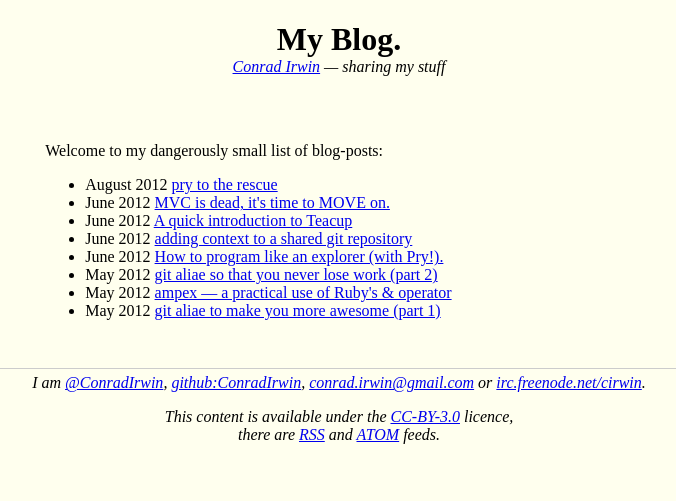
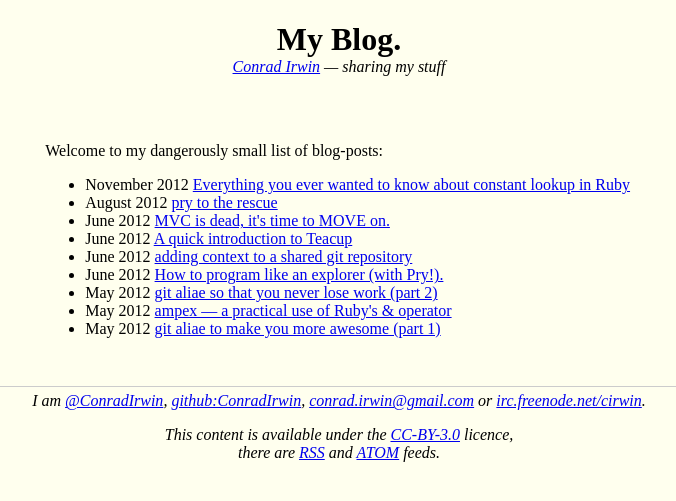
Before and after one commit to ConradIrwin/conradirwin.github.com, a Jekyll site: the page built from index.html, in a window 1280 px wide. Shown: the top 501 px of the page, without its empty margins (301-977 px from the left). Built offline with Jekyll 4.4.1, drawn with Linux system fonts in a browser that asks for light colours; Markdown is read by kramdown in place of the engine named in the settings; comment, search, counter and statistics services are not loaded; some of the changed lines change nothing that is shown.

Commit message:
+Everything you ever wanted to know about constant lookup in Ruby

```diff
--- a/_layouts/post.html
+++ b/_layouts/post.html
@@ -11,6 +11,7 @@
     <link href="/blog/rss.xml" type="application/rss+xml" rel="alternate" title="RSS feed"/>
 
     <style type="text/css">
+        {{page.style}}
       body{
         font-family: 'Liberation Serif', 'Georgia';
         background: #FFE;
--- /dev/null
+++ b/_posts/2012-11-23-constant-lookup.md
@@ -0,0 +1,255 @@
+---
+title: Everything you ever wanted to know about constant lookup in Ruby
+permalink: blog/constant-lookup.html
+layout: post
+fuzzydate: November 2012
+style: "article{ -webkit-column-count: 1; -moz-column-count: 1; column-count: 1; }"
+---
+
+One of the best things about Ruby is that it just does what you mean. The downside of this
+is that if you're dealing with a fiddly situation, it can be somewhat hard to work out
+exactly what it will do.
+
+This is particularly true of constant lookup. To access a constant in ruby, you just use
+its name: `FooClass`. But how does that actually work?
+
+<aside>Although the answer turns out to be reasonably straightforward, I've included a lot
+of examples. It's easy to tell you that constant lookup searches for constants in
+`(Module.nesting + (Module.nesting.first || Object).ancestors)`, but that doesn't really
+help with understanding.</aside>
+
+Module.nesting
+==============
+
+To a first approximation, Ruby looks for constants attached to modules and classes in the
+surrounding lexical scope of your code, for example:
+
+{% highlight ruby %}
+module A
+  module B; end
+  module C
+    module D
+      B == A::B
+    end
+  end
+end
+{% endhighlight %}
+
+It first looks for `A::C::D::B` (doesn't exist), then `A::C::B` (still doesn't exist), and
+then finally `A::B` (which does).
+
+Like almost everything in Ruby, the chain of namespaces that will be searched (known to
+l33t hackers as the `cref`) is introspectable at runtime with `Module.nesting`:
+
+{% highlight ruby %}
+module A
+  module C
+    module D
+      Module.nesting == [A::C::D, A::C, A]
+    end
+  end
+end
+{% endhighlight %}
+
+If you've ever tried to take a short-cut when re-opening a module, you may have noticed
+that constants from skipped namespaces aren't available. This is because the outer
+namespaces are not added to `Module.nesting`.
+
+{% highlight ruby %}
+module A
+  module B; end
+end
+
+module A::C
+  B
+end
+# NameError: uninitialized constant A::C::B
+{% endhighlight %}
+
+In order to find `B`, `Module.nesting` would have to include `A`, but it doesn't. It only
+includes `A::C`.
+
+Ancestors
+=========
+
+If the constant cannot be found by looking at any of the modules in `Module.nesting`, Ruby
+takes the currently open class or module, and looks at its ancestors.
+
+{% highlight ruby %}
+class A
+  module B; end
+end
+
+class C < A
+  B == A::B
+end
+{% endhighlight %}
+
+The currently open class is the innermost `class` or `module` statement in the code. A
+common misconception is that constant lookup uses `self.class`, which is not true. (btw,
+it's not using the [default definee](http://yugui.jp/articles/846) either, just in case
+you wondered):
+
+{% highlight ruby %}
+class A
+  def get_d; C; end
+end
+
+class B < A
+  module C; end
+end
+
+B.new.get_d
+# NameError: uninitialized constant A::C
+{% endhighlight %}
+
+Object::
+========
+
+`Module.nesting == []` at the top level, and so constant lookup starts at the currently
+open class and its ancestors. While there's no `class` or `module` statement that you can
+see, it is taken for granted that at the top level of a ruby file the currently open class
+is Object:
+
+{% highlight ruby %}
+class Object
+  module C; end
+end
+C == Object::C
+{% endhighlight %}
+
+Although I've not explicitly said it yet, you've probably noticed that newly defined
+constants also get defined on the currently open class. So constants you define at the top
+level end up attached to `Object`.
+
+{% highlight ruby %}
+module C; end
+Object::C == C
+{% endhighlight %}
+
+Given that almost everything in Ruby is an Object (even classes!), the defaulting of the
+currently open class to Object at the top of the file is the magic that makes top-level
+constants available everywhere.
+
+That said, if you've ever used a `BasicObject`, and noticed that top-level constants are
+missing, you now know why. Because `BasicObject` does not subclass `Object`, all of the
+constants are not in the lookup chain:
+
+
+{% highlight ruby %}
+class Foo < BasicObject
+  Kernel
+end
+# NameError: uninitialized constant Foo::Kernel
+{% endhighlight %}
+
+For cases like this, and anywhere else you want to be explicit, Ruby allows you to use
+`::Kernel` to access `Object::Kernel`.
+
+`class_eval`
+============
+
+As mentioned above, constant lookup uses the currently open class, as determined by
+`class` and `module` statements. Importantly, if you pass a block into `class_eval` or
+`module_eval` (or `instance_eval` or `define_method`), this won't change constant lookup.
+It continues to use the constant lookup at the point the block was defined:
+
+{% highlight ruby %}
+class A
+  module B; end
+end
+
+class C
+  module B; end
+  A.class_eval{ B } == C::B
+end
+{% endhighlight %}
+
+<aside>This was not true in ruby 1.9.1, and is perhaps the main reason that that
+particular version was quick to fade out of existence. Many DSLs rely on instance eval'ing
+the programmer's code in internal contexts, and it was considered very confusing to break
+access to the programmer's own constants.</aside>
+
+Confusingly however, if you pass a String to these methods, then the String is evaluated
+with `Module.nesting` containing just the class itself (for `class_eval`) or just the
+singleton class of the object (for `instance_eval`).
+
+{% highlight ruby %}
+class A
+  module B; end
+end
+
+class C
+  module B; end
+  A.class_eval("B") == A::B
+end
+{% endhighlight %}
+
+Other gotchas
+=============
+
+Finally I want to point out that if you're in a singleton class of a class, you don't get
+access to constants defined in the class itself:
+
+{% highlight ruby %}
+class A
+  module B; end
+end
+class << A
+  B
+end
+# NameError: uninitialized constant Class::B
+{% endhighlight %}
+
+This is because the ancestors of the singleton class of a class do not include the class
+itself, they start at the `Class` class.
+
+{% highlight ruby %}
+class A
+  module B; end
+end
+class << A; ancestors; end
+[Class, Module, Object, Kernel, BasicObject]
+{% endhighlight %}
+
+In a similar vein, it may also worth noting that superclasses of things in
+`Module.nesting` are ignored.  For example:
+
+{% highlight ruby %}
+class A
+  module B; end
+end
+
+class C < A
+  class D
+    B
+  end
+end
+# NameError: uninitialized constant C::D::B
+{% endhighlight %}
+
+Summary
+=======
+
+Constant lookup in ruby isn't actually that hard after-all. It just looks at the lexical
+nesting of `class` and `module` statements. You can calculate the currently open class by
+using the first value in `Module.nesting`, or defaulting to `Object` if that array is
+empty.
+
+Here's some code that accurately replicates Ruby's inbuilt constant lookup. You'll notice
+that I have to use binding.eval with a String so that `Module.nesting` is taken from the
+binding object and not the block :).
+
+{% highlight ruby %}
+class Binding
+  def const(name)
+    eval <<-CODE, __FILE__, __LINE__ + 1
+      modules = Module.nesting + (Module.nesting.first || Object).ancestors
+
+      modules.detect do |mod|
+        break mod.const_get(#{name.inspect}, false) rescue nil
+      end or const_missing(#{name.inspect})
+    CODE
+  end
+end
+{% endhighlight %}
```
